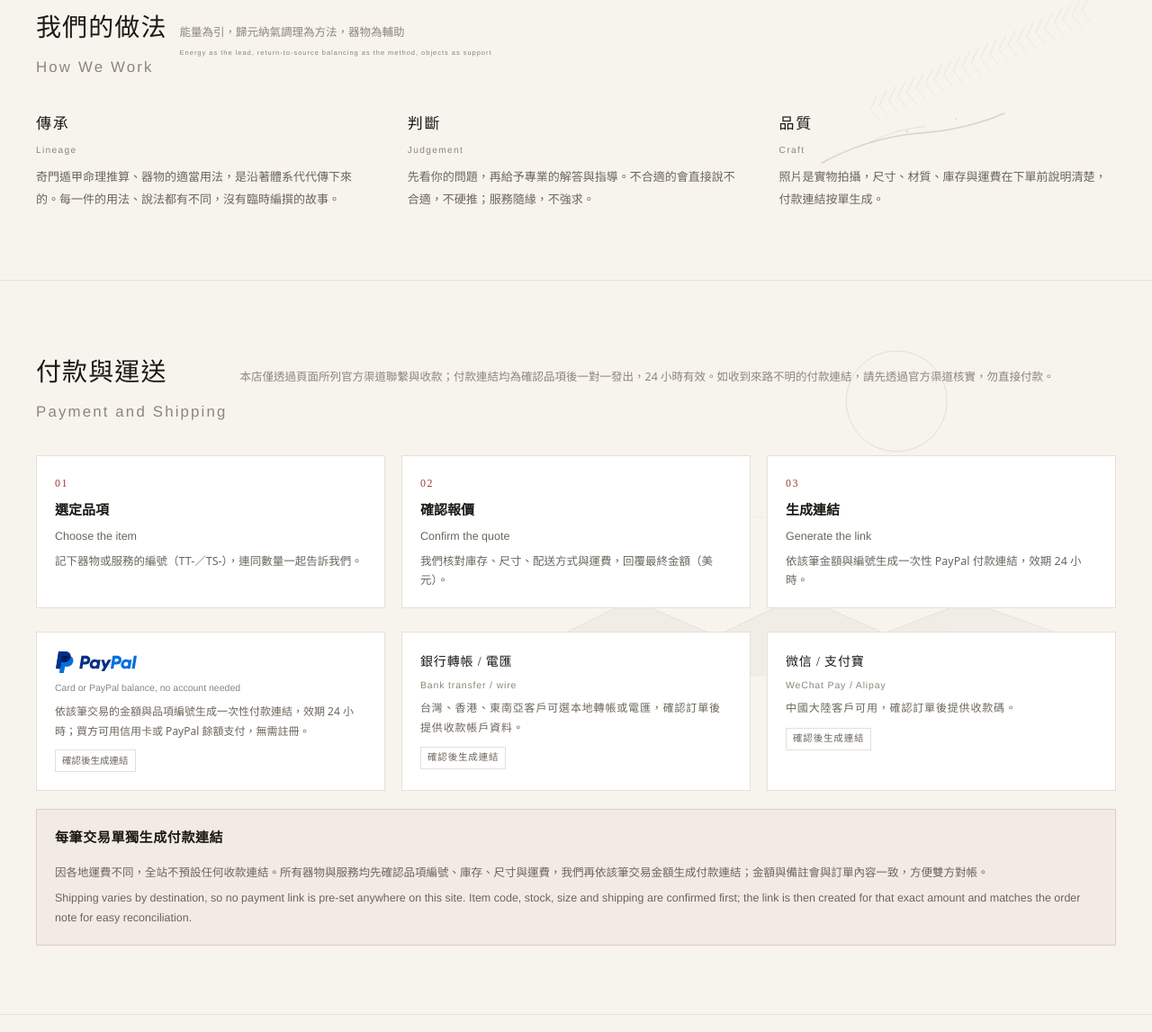
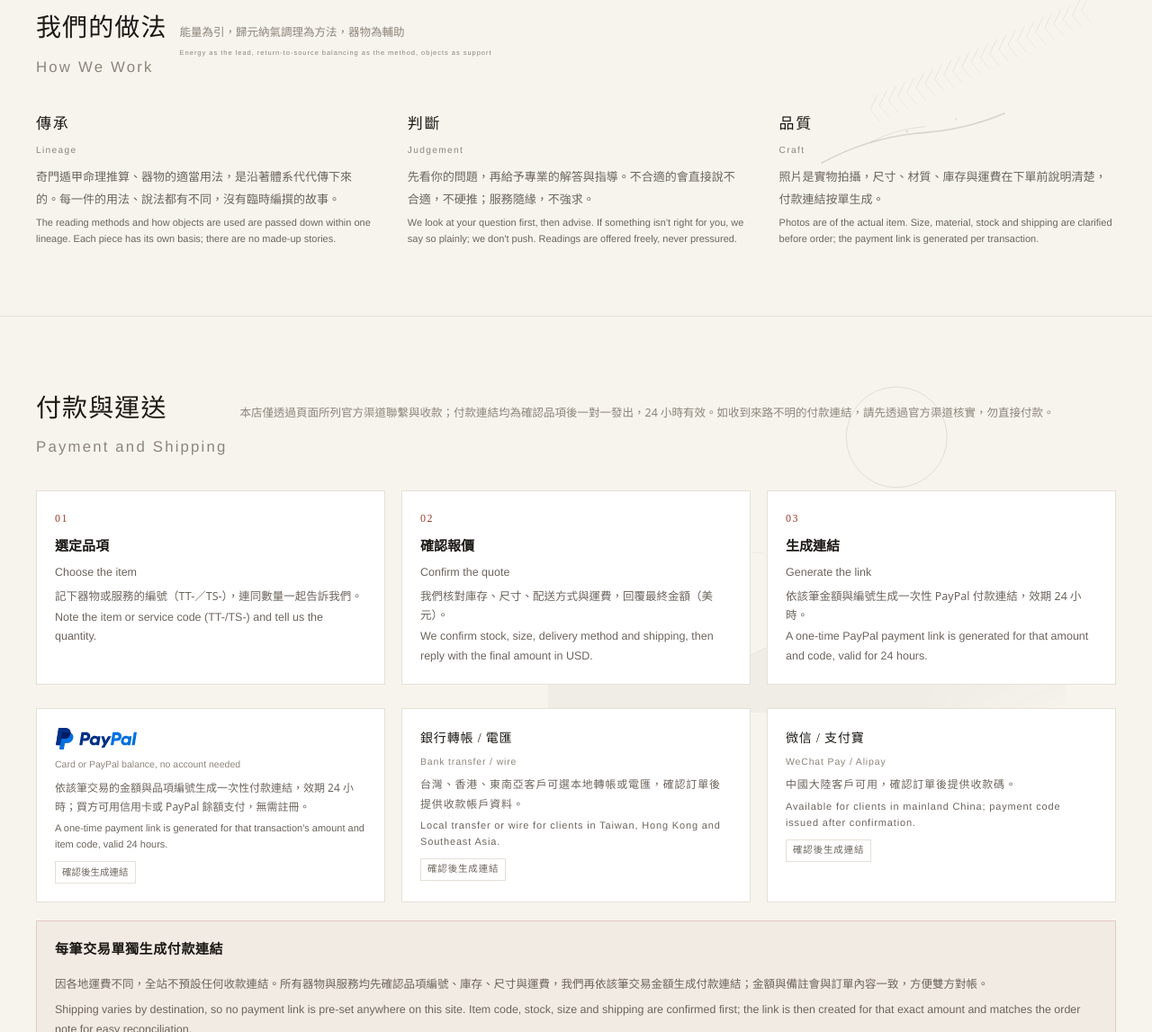
Before and after one commit to TongtaiWenHua/TongtaiWenHua.github.io, a plain HTML site: page index.html in a window 1280 px wide. Shown: the part 7484-8631 px from the top of the page at 90% size. Drawn offline with Linux system fonts and the light colour scheme.

Commit message:
add English subtext for mission, steps and payment methods

```diff
--- a/index.html
+++ b/index.html
@@ -46,6 +46,7 @@ p{margin:0}
 .ct-sub-en{display:block;font-family:var(--en);font-size:10.5px;color:var(--dim-2);margin-top:3px}
 .svc-en{font-family:var(--en);font-size:10.5px;color:var(--dim-2);margin:2px 0 4px}
 .svc-desc-en{display:block;font-family:var(--en);font-size:11px;color:var(--dim);line-height:1.65;margin-top:3px}
+.mis-d-en,.step-d-en,.pay-desc-en{display:block;font-family:var(--en);font-size:11px;color:var(--dim);line-height:1.65;margin-top:3px}
 .pay-en{display:block;font-family:var(--en);font-size:10.5px;color:var(--dim-2);margin-top:4px}
 .dt-note-en{font-family:var(--en);font-size:11.5px;color:var(--dim);line-height:1.8;margin-top:6px}
 .foot-en{font-family:var(--en);font-size:10px;color:var(--dim-2)}
@@ -84,7 +85,7 @@ p{margin:0}
 .lang-switch button:hover:not(.on){color:var(--ink)}
 .hd-right{display:flex;align-items:center;gap:12px}
 @media(max-width:819px){.lang-switch button{padding:5px 7px;font-size:11px}.hd-right{gap:8px}}
-body:not([data-lang="mix"]) .tx-en,body:not([data-lang="mix"]) .nm-en,body:not([data-lang="mix"]) .hero-en,body:not([data-lang="mix"]) .hero-sub-en,body:not([data-lang="mix"]) .btn-en,body:not([data-lang="mix"]) .step-en,body:not([data-lang="mix"]) .band-en,body:not([data-lang="mix"]) .svc-en,body:not([data-lang="mix"]) .pay-en,body:not([data-lang="mix"]) .ct-k-en,body:not([data-lang="mix"]) .ct-sub-en,body:not([data-lang="mix"]) .fact-en,body:not([data-lang="mix"]) .svc-desc-en,body:not([data-lang="mix"]) .dt-note-en,body:not([data-lang="mix"]) .foot-en{display:none!important}
+body:not([data-lang="mix"]) .tx-en,body:not([data-lang="mix"]) .nm-en,body:not([data-lang="mix"]) .hero-en,body:not([data-lang="mix"]) .hero-sub-en,body:not([data-lang="mix"]) .btn-en,body:not([data-lang="mix"]) .step-en,body:not([data-lang="mix"]) .band-en,body:not([data-lang="mix"]) .svc-en,body:not([data-lang="mix"]) .pay-en,body:not([data-lang="mix"]) .ct-k-en,body:not([data-lang="mix"]) .ct-sub-en,body:not([data-lang="mix"]) .fact-en,body:not([data-lang="mix"]) .svc-desc-en,body:not([data-lang="mix"]) .dt-note-en,body:not([data-lang="mix"]) .foot-en,body:not([data-lang="mix"]) .mis-d-en,body:not([data-lang="mix"]) .step-d-en,body:not([data-lang="mix"]) .pay-desc-en{display:none!important}
 
 /* ---------- hero（满幅大图） ---------- */
 .hero{position:relative;overflow:hidden;min-height:clamp(420px,58vh,680px);display:flex;align-items:flex-end}
@@ -378,9 +379,9 @@ body:not([data-lang="mix"]) .tx-en,body:not([data-lang="mix"]) .nm-en,body:not([
   <div class="wrap">
     <div class="sec-hd"><h2 data-tx="mis.title" data-en="How We Work">我們的做法</h2><div class="sec-note" data-tx="mis.note" data-en="Energy as the lead, return-to-source balancing as the method, objects as support">能量為引，歸元納氣調理為方法，器物為輔助</div></div>
     <div class="mis">
-      <div class="mis-i"><h3 data-tx="m1.t" data-en="Lineage">傳承</h3><p data-tx="m1.d">奇門遁甲命理推算、器物的適當用法，是沿著體系代代傳下來的。每一件的用法、說法都有不同，沒有臨時編撰的故事。</p></div>
-      <div class="mis-i"><h3 data-tx="m2.t" data-en="Judgement">判斷</h3><p data-tx="m2.d">先看你的問題，再給予專業的解答與指導。不合適的會直接說不合適，不硬推；服務隨緣，不強求。</p></div>
-      <div class="mis-i"><h3 data-tx="m3.t" data-en="Craft">品質</h3><p data-tx="m3.d">照片是實物拍攝，尺寸、材質、庫存與運費在下單前說明清楚，付款連結按單生成。</p></div>
+      <div class="mis-i"><h3 data-tx="m1.t" data-en="Lineage">傳承</h3><p data-tx="m1.d">奇門遁甲命理推算、器物的適當用法，是沿著體系代代傳下來的。每一件的用法、說法都有不同，沒有臨時編撰的故事。<span class="mis-d-en">The reading methods and how objects are used are passed down within one lineage. Each piece has its own basis; there are no made-up stories.</span></p></div>
+      <div class="mis-i"><h3 data-tx="m2.t" data-en="Judgement">判斷</h3><p data-tx="m2.d">先看你的問題，再給予專業的解答與指導。不合適的會直接說不合適，不硬推；服務隨緣，不強求。<span class="mis-d-en">We look at your question first, then advise. If something isn't right for you, we say so plainly; we don't push. Readings are offered freely, never pressured.</span></p></div>
+      <div class="mis-i"><h3 data-tx="m3.t" data-en="Craft">品質</h3><p data-tx="m3.d">照片是實物拍攝，尺寸、材質、庫存與運費在下單前說明清楚，付款連結按單生成。<span class="mis-d-en">Photos are of the actual item. Size, material, stock and shipping are clarified before order; the payment link is generated per transaction.</span></p></div>
     </div>
   </div>
 </section>
@@ -389,9 +390,9 @@ body:not([data-lang="mix"]) .tx-en,body:not([data-lang="mix"]) .nm-en,body:not([
   <div class="wrap">
     <div class="sec-hd"><h2 data-tx="pay.title" data-en="Payment and Shipping">付款與運送</h2><div class="sec-note" data-tx="pay.note">本店僅透過頁面所列官方渠道聯繫與收款；付款連結均為確認品項後一對一發出，24 小時有效。如收到來路不明的付款連結，請先透過官方渠道核實，勿直接付款。</div></div>
     <div class="steps">
-      <div class="step"><i>01</i><b data-tx="step1.t">選定品項</b><span class="step-en">Choose the item</span><span data-tx="step1.d">記下器物或服務的編號（TT-／TS-），連同數量一起告訴我們。</span></div>
-      <div class="step"><i>02</i><b data-tx="step2.t">確認報價</b><span class="step-en">Confirm the quote</span><span data-tx="step2.d">我們核對庫存、尺寸、配送方式與運費，回覆最終金額（美元）。</span></div>
-      <div class="step"><i>03</i><b data-tx="step3.t">生成連結</b><span class="step-en">Generate the link</span><span data-tx="step3.d">依該筆金額與編號生成一次性 PayPal 付款連結，效期 24 小時。</span></div>
+      <div class="step"><i>01</i><b data-tx="step1.t">選定品項</b><span class="step-en">Choose the item</span><span data-tx="step1.d">記下器物或服務的編號（TT-／TS-），連同數量一起告訴我們。<span class="step-d-en">Note the item or service code (TT-/TS-) and tell us the quantity.</span></span></div>
+      <div class="step"><i>02</i><b data-tx="step2.t">確認報價</b><span class="step-en">Confirm the quote</span><span data-tx="step2.d">我們核對庫存、尺寸、配送方式與運費，回覆最終金額（美元）。<span class="step-d-en">We confirm stock, size, delivery method and shipping, then reply with the final amount in USD.</span></span></div>
+      <div class="step"><i>03</i><b data-tx="step3.t">生成連結</b><span class="step-en">Generate the link</span><span data-tx="step3.d">依該筆金額與編號生成一次性 PayPal 付款連結，效期 24 小時。<span class="step-d-en">A one-time PayPal payment link is generated for that amount and code, valid for 24 hours.</span></span></div>
     </div>
     <div class="pay-grid" id="payList"></div>
     <div class="consult-band">
@@ -648,7 +649,7 @@ window.__CATALOG__ = {"categories":[{"name":"手機壁紙","count":1,"low":3.0,"
     return p ? p.price_text : "";
   }
   var ORIG_TX = {}, ORIG_UI = {}, snapped = false;
-  var EN_SPANS = ".tx-en,.nm-en,.hero-en,.hero-sub-en,.btn-en,.step-en,.band-en,.svc-en,.pay-en,.ct-k-en,.ct-sub-en,.fact-en,.svc-desc-en,.dt-note-en,.foot-en";
+  var EN_SPANS = ".tx-en,.nm-en,.hero-en,.hero-sub-en,.btn-en,.step-en,.band-en,.svc-en,.pay-en,.ct-k-en,.ct-sub-en,.fact-en,.svc-desc-en,.dt-note-en,.foot-en,.mis-d-en,.step-d-en,.pay-desc-en";
   function primaryText(el) {
     var c = el.cloneNode(true);
     c.querySelectorAll(EN_SPANS).forEach(function (x) { x.remove(); });
@@ -810,7 +811,9 @@ window.__CATALOG__ = {"categories":[{"name":"手機壁紙","count":1,"low":3.0,"
       var head = isPP
         ? '<img class="pay-logo" src="' + PP_LOGO + '" alt="PayPal">' + (p.name_en ? '<div class="pay-en">' + esc(p.name_en) + '</div>' : '')
         : '<h4>' + esc(LANG.mode === "en" ? (p.name_en || p.name) : (LANG.mode === "zhcn" ? (p.name_simp || p.name) : p.name)) + (p.name_en ? '<span class="pay-en">' + esc(p.name_en) + '</span>' : '');
-      return '<div class="pay">' + head + '<p>' + esc(LANG.mode === "en" ? (p.desc_en || p.desc || "") : (LANG.mode === "zhcn" ? (p.desc_simp || p.desc || "") : (p.desc || ""))) + '</p>' +
+      var descMain = LANG.mode === "en" ? (p.desc_en || p.desc || "") : (LANG.mode === "zhcn" ? (p.desc_simp || p.desc || "") : (p.desc || ""));
+      var descEn = (LANG.mode === "mix" && p.desc_en) ? '<span class="pay-desc-en">' + esc(p.desc_en) + '</span>' : '';
+      return '<div class="pay">' + head + '<p>' + esc(descMain) + descEn + '</p>' +
         (p.link ? '<a class="pay-link" href="' + esc(p.link) + '" target="_blank" rel="noopener">' + esc(p.link.replace(/https?:\/\//, "")) + '</a>' : '<span class="badge" style="margin-top:10px">' + (LANG.mode === "en" ? "Link issued after confirmation" : (LANG.mode === "zhcn" ? "确认后生成链接" : "確認後生成連結")) + '</span>') + '</div>';
     }).join("");
   }
```
